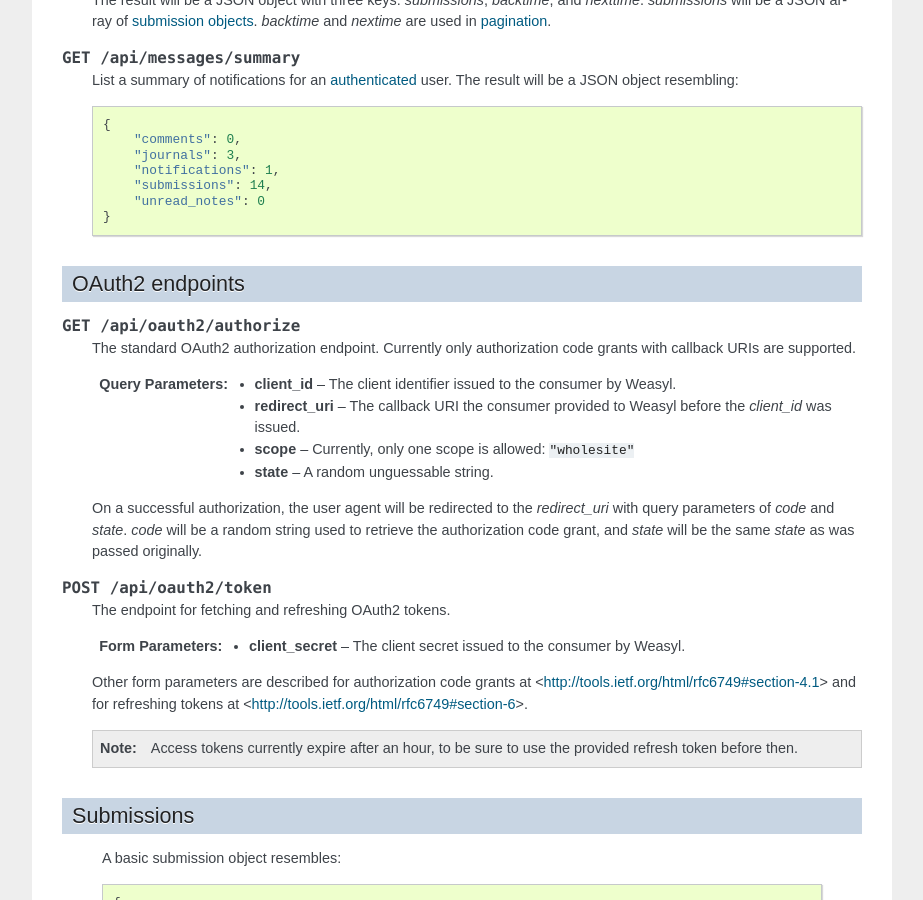
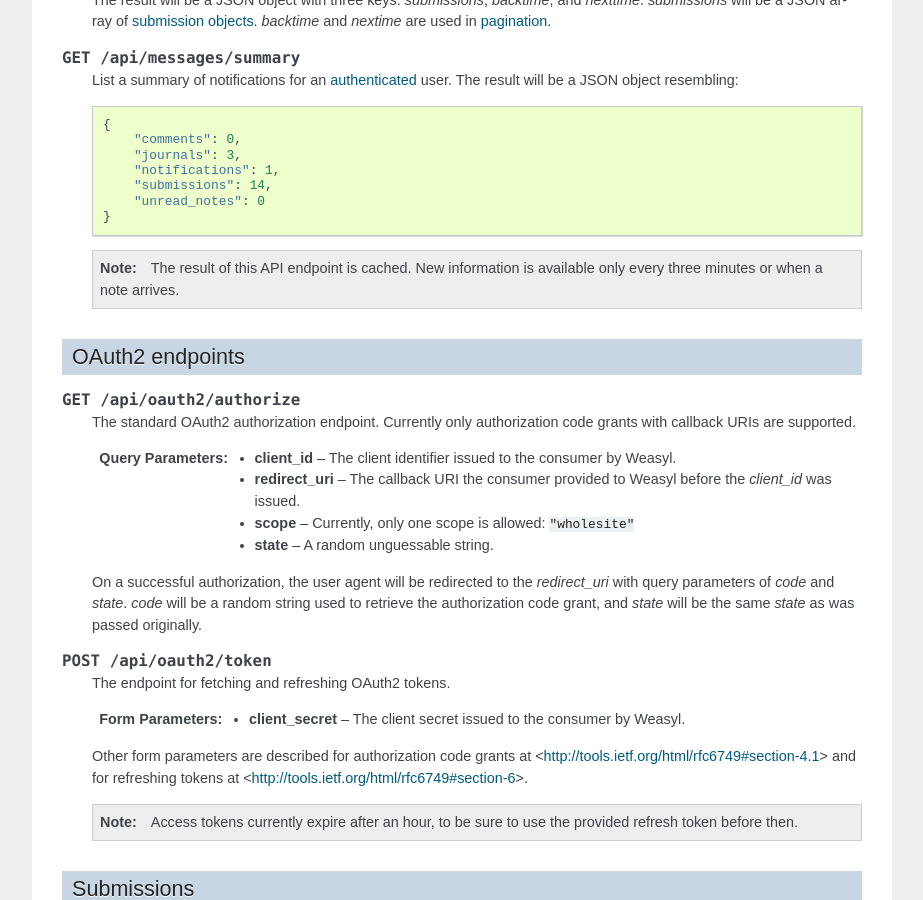
Before and after one commit to Weasyl/weasyl, a Sphinx documentation site: the page built from source/index.rst, in a window 1280 px wide and 900 px high, scrolled down 1846 px. Shown: the whole window, without its empty margins (198-1121 px from the left). Built offline with Sphinx 7.4.7, drawn with Linux system fonts in a browser that asks for light colours.

Commit message:
Add a note for /api/messages/summary.

```diff
--- a/source/index.rst
+++ b/source/index.rst
@@ -141,6 +141,11 @@ Basic endpoints
          "submissions": 14,
          "unread_notes": 0
      }
+
+   .. note::
+
+      The result of this API endpoint is cached. New information is available
+      only every three minutes or when a note arrives.
 
 
 OAuth2 endpoints
```
